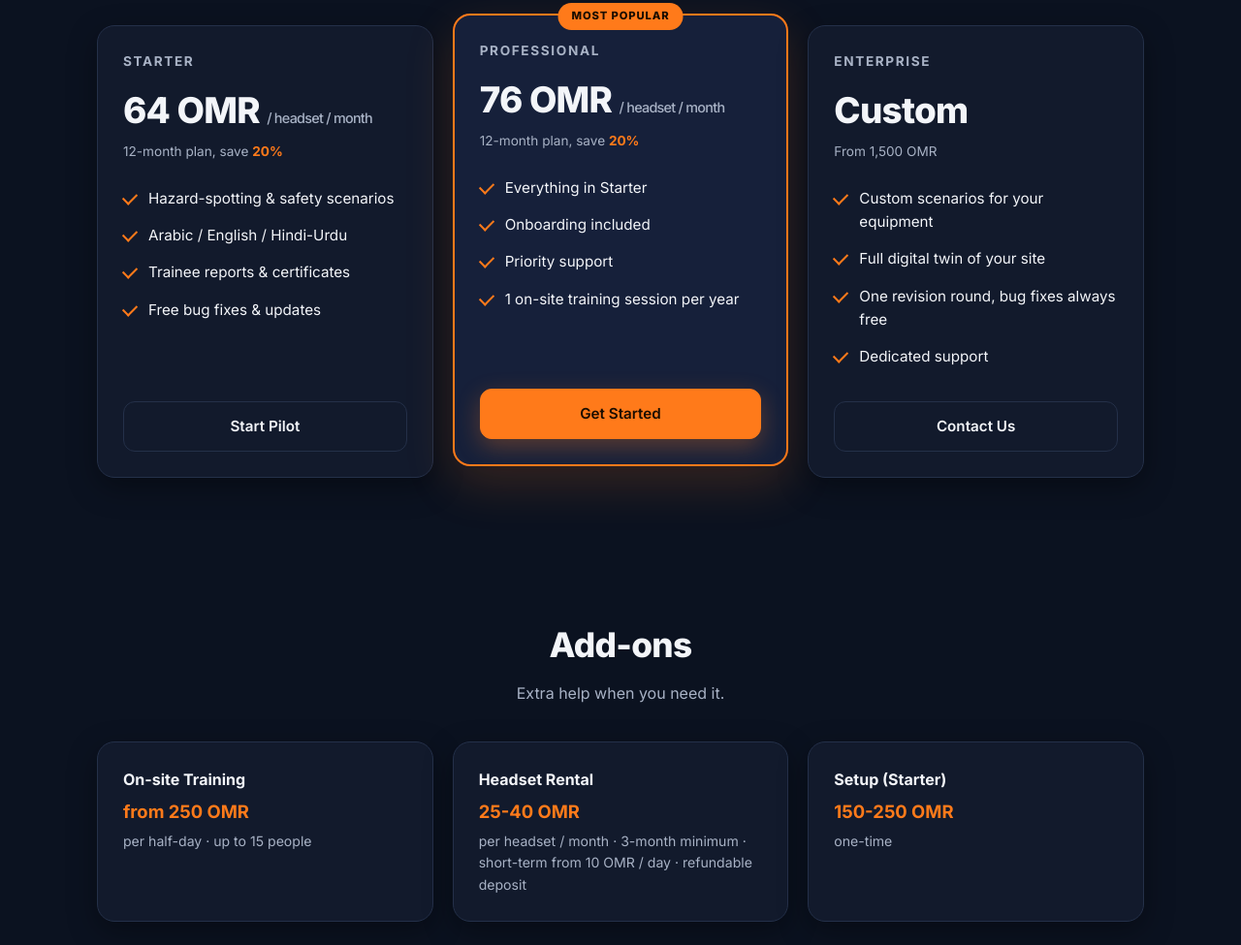
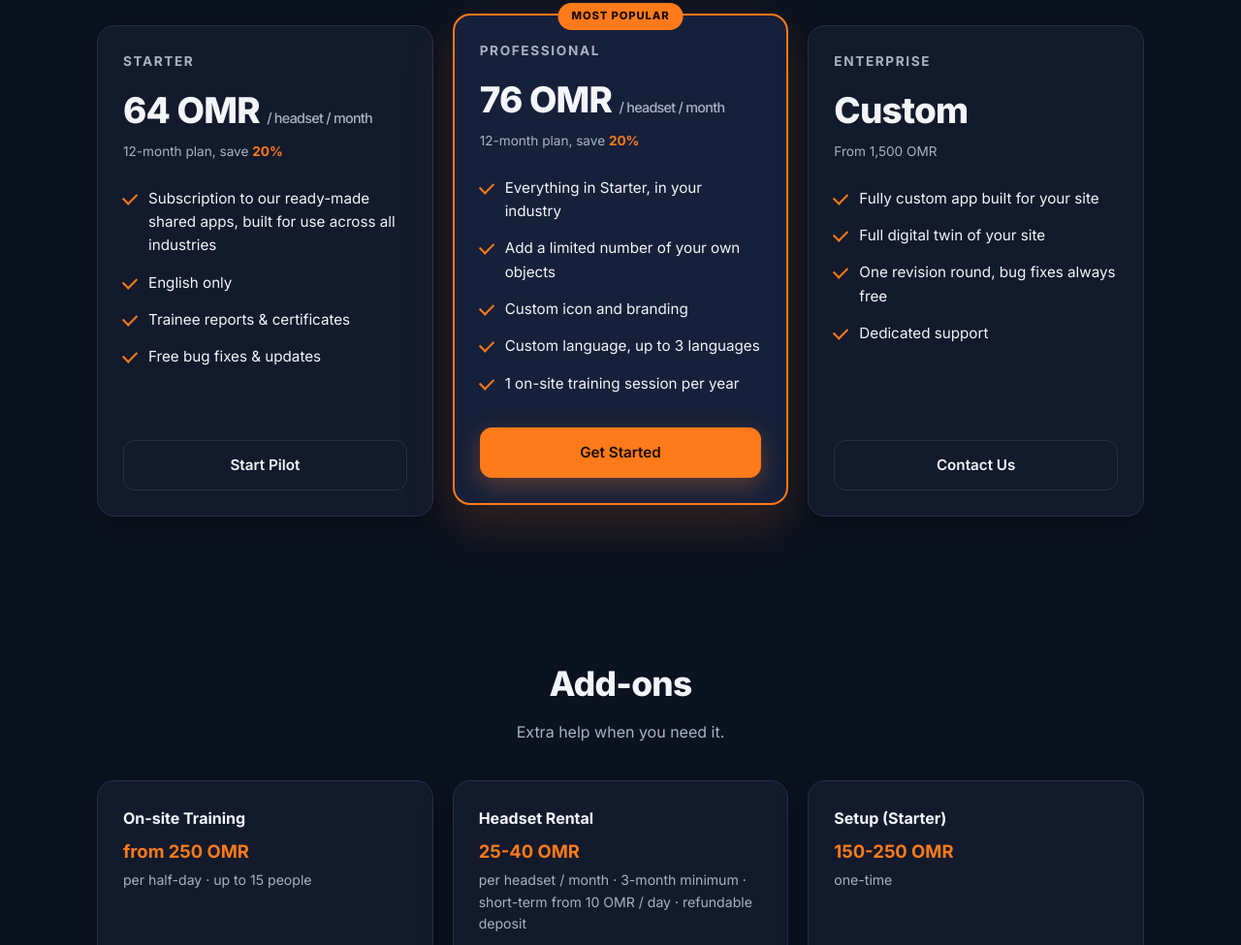
Before and after one commit to mohammadrezahamedi/hamedistudio, a plain HTML site: page index.html in a window 1280 px wide. Shown: the part 2298-3273 px from the top of the page at 97% size. Drawn offline with Linux system fonts and the light colour scheme.

Commit message:
Rewrite plan features: Starter shared apps, Pro customization, Enterprise custom
Co-Authored-By: Claude Sonnet 5.5 <noreply@anthropic.com>

```diff
--- a/index.html
+++ b/index.html
@@ -168,7 +168,7 @@ footer{border-top:1px solid var(--line);padding:30px 0;color:var(--muted);font-s
       <h3>STARTER</h3>
       <div class="amt"><span id="stAmt">64 OMR</span> <small>/ headset / month</small></div>
       <div class="sub" id="stSub">12-month plan, save <b>20%</b></div>
-      <ul><li>Hazard-spotting &amp; safety scenarios</li><li>Arabic / English / Hindi-Urdu</li><li>Trainee reports &amp; certificates</li><li>Free bug fixes &amp; updates</li></ul>
+      <ul><li>Subscription to our ready-made shared apps, built for use across all industries</li><li>English only</li><li>Trainee reports &amp; certificates</li><li>Free bug fixes &amp; updates</li></ul>
       <a class="btn" href="#" data-mail="Start Pilot (Starter)">Start Pilot</a>
     </div>
     <div class="card price pop">
@@ -176,14 +176,14 @@ footer{border-top:1px solid var(--line);padding:30px 0;color:var(--muted);font-s
       <h3>PROFESSIONAL</h3>
       <div class="amt"><span id="proAmt">76 OMR</span> <small>/ headset / month</small></div>
       <div class="sub" id="proSub">12-month plan, save <b>20%</b></div>
-      <ul><li>Everything in Starter</li><li>Onboarding included</li><li>Priority support</li><li>1 on-site training session per year</li></ul>
+      <ul><li>Everything in Starter, in your industry</li><li>Add a limited number of your own objects</li><li>Custom icon and branding</li><li>Custom language, up to 3 languages</li><li>1 on-site training session per year</li></ul>
       <a class="btn p" href="#" data-mail="Get Started (Professional)">Get Started</a>
     </div>
     <div class="card price">
       <h3>ENTERPRISE</h3>
       <div class="amt">Custom</div>
       <div class="sub">From 1,500 OMR</div>
-      <ul><li>Custom scenarios for your equipment</li><li>Full digital twin of your site</li><li>One revision round, bug fixes always free</li><li>Dedicated support</li></ul>
+      <ul><li>Fully custom app built for your site</li><li>Full digital twin of your site</li><li>One revision round, bug fixes always free</li><li>Dedicated support</li></ul>
       <a class="btn" href="#" data-mail="Enterprise enquiry">Contact Us</a>
     </div>
   </div>
```
